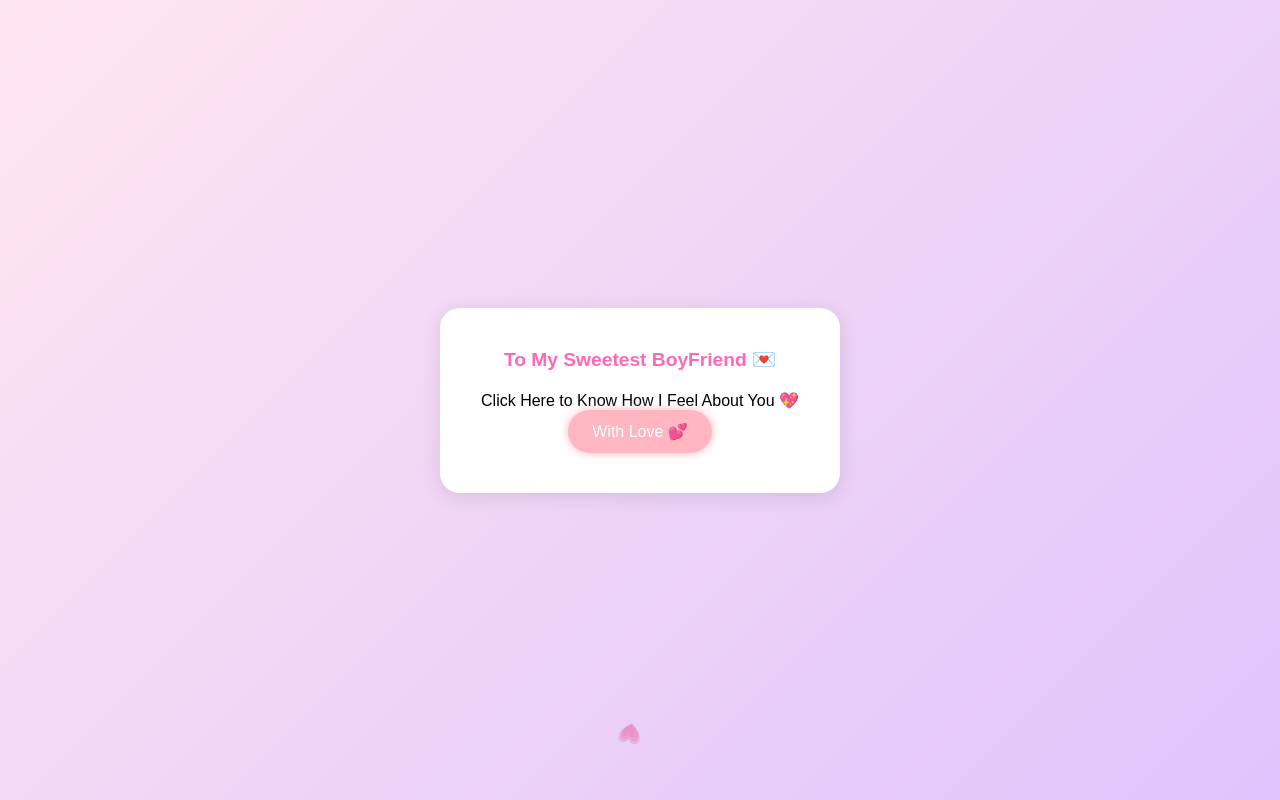
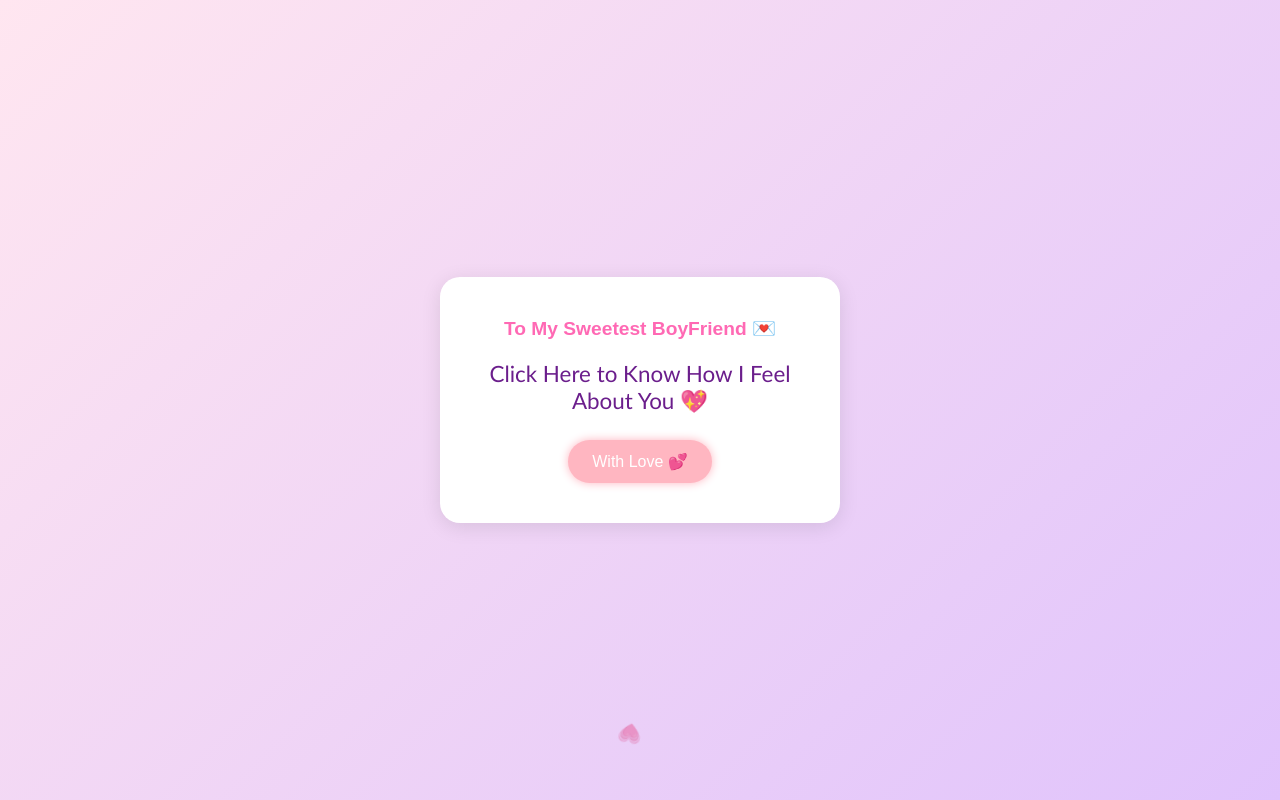
Before and after one commit to miracline2/SecretMessage, a plain HTML site: page index.html in a window 1280 px wide. Shown: the top 800 px of the page. Drawn offline with Linux system fonts and the light colour scheme.

Commit message:
css change

```diff
--- a/affirmation.css
+++ b/affirmation.css
@@ -56,7 +56,7 @@
   }
 
   /* Affirmation Text */
-  #affirmation {
+  #secretMessage {
     font-size: 1.4rem;
     color: #6b1e8c;
     margin: 20px 0;
```
